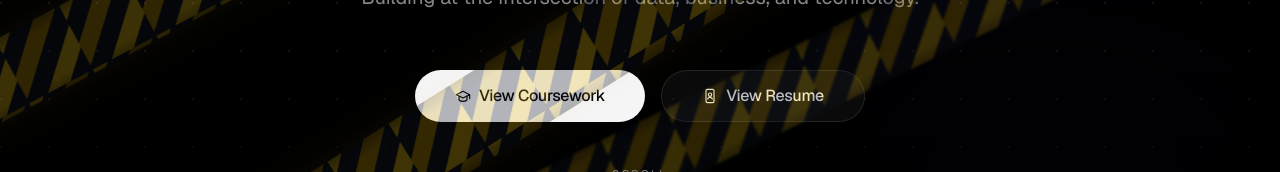
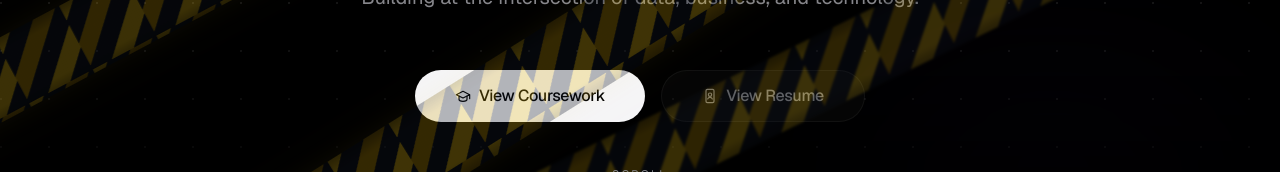
Before and after one commit to neu-laddagiri/lokesh-website, a Next.js app: page / in a window 1280 px wide. Shown: the part 526-698 px from the top of the page. Built offline with nearby package versions, Linux system fonts and the light colour scheme.

Commit message:
Add SEO, sitemap, robots, analytics and speed insights

```diff
--- a/src/app/layout.tsx
+++ b/src/app/layout.tsx
@@ -45,10 +45,9 @@ export const metadata: Metadata = {
   authors: [{ name: "Lokesh Addagiri" }],
   creator: "Lokesh Addagiri",
 
-  icons: {
-    icon: "/favicon.ico",
-  },
+  // Favicon is served automatically from src/app/favicon.ico (App Router file convention).
 
+  // TODO: Add OG image at public/og-image.png (served as https://lokeshaddagiri.com/og-image.png)
   openGraph: {
     title: "Lokesh Addagiri",
     description:
@@ -57,6 +56,14 @@ export const metadata: Metadata = {
     siteName: "Lokesh Addagiri",
     locale: "en_US",
     type: "website",
+    images: [
+      {
+        url: "/og-image.png",
+        width: 1200,
+        height: 630,
+        alt: "Lokesh Addagiri — Data Science & Business Administration Portfolio",
+      },
+    ],
   },
 
   twitter: {
@@ -64,6 +71,7 @@ export const metadata: Metadata = {
     title: "Lokesh Addagiri",
     description:
       "Data Science & Business Administration student at Northeastern University.",
+    images: ["/og-image.png"],
   },
 
   robots: {
--- a/src/app/page.tsx
+++ b/src/app/page.tsx
@@ -340,16 +340,17 @@ export default function Home() {
                 <CourseworkIcon />
                 View Coursework
               </Link>
-              {/* TODO: Place resume PDF at public/documents/resume.pdf */}
-              <a
-                href="/documents/resume.pdf"
-                target="_blank"
-                rel="noopener noreferrer"
-                className="glass inline-flex h-[52px] min-w-[180px] items-center justify-center gap-2 rounded-full px-10 text-[16px] font-medium tracking-[-0.02em] text-foreground transition-all duration-300 hover:bg-card-hover"
+              {/* TODO: Re-enable when resume PDF is added at public/documents/resume.pdf */}
+              <button
+                type="button"
+                disabled
+                aria-disabled="true"
+                title="Resume coming soon"
+                className="glass inline-flex h-[52px] min-w-[180px] cursor-not-allowed items-center justify-center gap-2 rounded-full px-10 text-[16px] font-medium tracking-[-0.02em] text-foreground opacity-50 transition-all duration-300"
               >
                 <ResumeIcon />
                 View Resume
-              </a>
+              </button>
             </motion.div>
           </motion.div>
 
```
